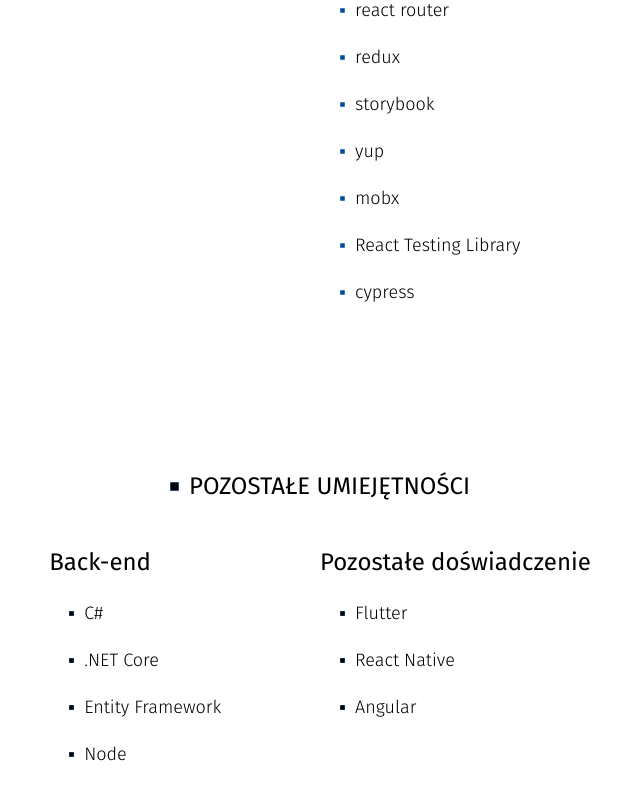
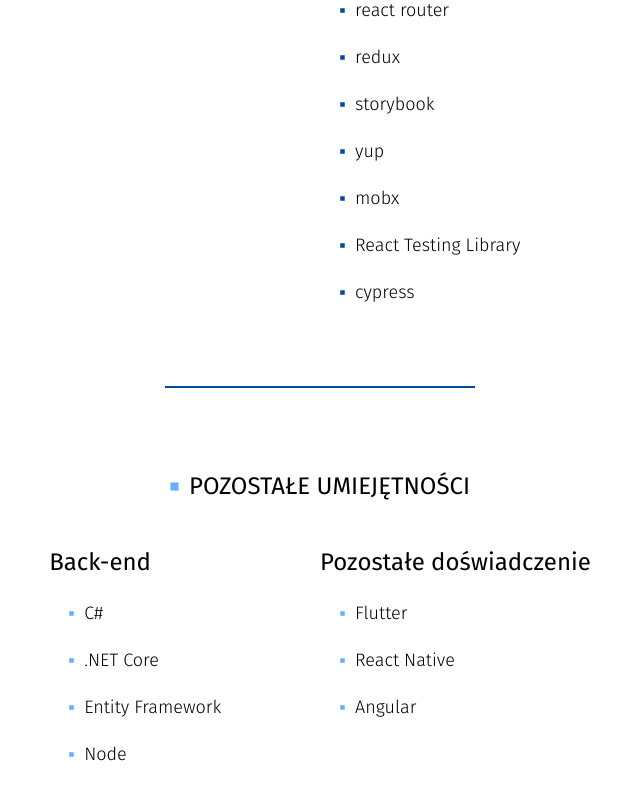
Before and after one commit to LukeKow/lukasz.kowalczyk.web.dev, a React (Vite) app: page / in a window 1280 px wide. Shown: the part 1124-1924 px from the top of the page, without its empty margins (320-960 px from the left). Built offline with nearby package versions, Linux system fonts and the light colour scheme.

Commit message:
fix separator issues, update pointer and pointerwithtext props

```diff
--- a/src/Home.tsx
+++ b/src/Home.tsx
@@ -130,7 +130,7 @@
               />
             ))}
           </SkillsListContainer>
-          <Separator color="blue" separatorCustomStyle="my-10" />
+          <Separator separatorCustomStyle="bg-blue-700 my-10" />
         </div>
         <div className="hidden md:grid grid-cols-2 gap-y-5">
           <Typography
@@ -167,17 +167,14 @@
             ))}
           </SkillsListContainer>
         </div>
-        <Separator
-          color="blue"
-          separatorCustomStyle="hidden md:block my-10 md:w-[25%]"
-        />
+        <Separator separatorCustomStyle="hidden md:block bg-blue-700 my-10 md:w-[25%]" />
       </Container>
       <Container bgColor="none" className="mb-[80px] md:mb-0 shadow-md">
         <PointerWithText
           fontType="subheader"
           text={"POZOSTAŁE UMIEJĘTNOŚCI"}
           pointerColor="custom"
-          pointerCustomStyle="bg-blue-400"
+          pointerCustomStyle="text-blue-400"
           pointerSize="9px"
         />
         <div className="flex md:hidden flex-col">
@@ -193,21 +190,15 @@
                 text={skill}
                 pointerSize="5px"
                 fontType="body"
-                pointerColor="custom"
-                pointerCustomStyle="bg-blue-400"
+                pointerCustomStyle="text-blue-400"
               />
             ))}
           </SkillsListContainer>
-          <Separator
-            color={"custom"}
-            separatorCustomStyle="bg-blue-400 my-10"
-          />
+          <Separator separatorCustomStyle="bg-blue-400 my-10" />
           <PointerWithText
             fontType="subheader"
-            text={"OTHER EXPERIENCE"}
-            pointerColor="custom"
-            pointerCustomStyle="bg-blue-200"
-            textCustomStyle=""
+            text={"POZOSTAŁE DOŚWIADCZENIE"}
+            pointerCustomStyle="text-blue-200"
           />
           <SkillsListContainer>
             {otherExperience.map((skill, index) => (
@@ -217,7 +208,7 @@
                 pointerSize="5px"
                 fontType="body"
                 pointerColor="custom"
-                pointerCustomStyle="bg-blue-200"
+                pointerCustomStyle="text-blue-200"
               />
             ))}
           </SkillsListContainer>
@@ -240,8 +231,7 @@
                 text={skill}
                 pointerSize="5px"
                 fontType="body"
-                pointerColor="custom"
-                pointerCustomStyle="bg-blue-400"
+                pointerCustomStyle="text-blue-400"
               />
             ))}
           </SkillsListContainer>
@@ -253,8 +243,7 @@
                 text={skill}
                 pointerSize="5px"
                 fontType="body"
-                pointerColor="custom"
-                pointerCustomStyle="bg-blue-400"
+                pointerCustomStyle="text-blue-400"
               />
             ))}
           </SkillsListContainer>
--- a/src/components/bottomBar/components/pointer/Pointer.tsx
+++ b/src/components/bottomBar/components/pointer/Pointer.tsx
@@ -3,7 +3,7 @@
 
 export const Pointer = ({ size, color, customStyle }: PointerProps) => {
   return (
-    <div className={`${customStyle} ${pointerColorMap[color]}`}>
+    <div className={`${customStyle} ${color ? pointerColorMap[color] : ""}`}>
       <SmallSquareIcon width={size} height={size} />
     </div>
   );
--- a/src/components/bottomBar/components/pointer/PointerTypes.ts
+++ b/src/components/bottomBar/components/pointer/PointerTypes.ts
@@ -20,7 +20,7 @@
 };
 
 export interface PointerProps {
-  color: PointerColor;
+  color?: PointerColor;
   customStyle?: string;
   size?: string;
 }
--- a/src/components/projects/components/Project/ProjectDetails.tsx
+++ b/src/components/projects/components/Project/ProjectDetails.tsx
@@ -51,10 +51,7 @@
                 fontType="body"
                 textCustomStyle={`${cardTheme.text}`}
               />
-              <Separator
-                color={cardTheme.accent as PointerColor}
-                separatorCustomStyle="my-5"
-              />
+              <Separator separatorCustomStyle={`my-5 ${cardTheme.accent}`} />
               <Typography
                 text="Czym się zajmowałem"
                 fontType="subheader"
@@ -65,10 +62,7 @@
                 fontType="body"
                 textCustomStyle={`${cardTheme.text}`}
               />
-              <Separator
-                color={cardTheme.separator}
-                separatorCustomStyle="my-5"
-              />
+              <Separator separatorCustomStyle={`my-5 ${cardTheme.accent}`} />
               <Typography
                 text="Narzędzia, których używałem"
                 fontType="subheader"
--- a/src/components/shared/container/Container.tsx
+++ b/src/components/shared/container/Container.tsx
@@ -1,6 +1,7 @@
 import type { PropsWithChildren } from "react";
 import { buttonColorMap, type ConatinerProps } from "./ContainerTypes";
 
+//TODO: Is it needed at all?
 export const Container = ({
   bgColor,
   children,
--- a/src/components/shared/pointerWithText/PointerWithText.tsx
+++ b/src/components/shared/pointerWithText/PointerWithText.tsx
@@ -1,6 +1,8 @@
 import { Pointer } from "../../bottomBar/components/pointer/Pointer";
 import { Typography } from "../typography/Typography";
 import { type PointerWithTextProps } from "./PointerWithTextTypes";
+
+//TODO simplify this component it's weird and messy... XD
 
 export const PointerWithText = ({
   fontType,
@@ -13,7 +15,11 @@
   return (
     <div className="flex gap-2.5 items-center ">
       <div className={pointerCustomStyle}>
-        <Pointer color={pointerColor} size={pointerSize} />
+        <Pointer
+          color={pointerColor}
+          size={pointerSize}
+          customStyle={pointerCustomStyle}
+        />
       </div>
       <Typography
         text={text}
--- a/src/components/shared/pointerWithText/PointerWithTextTypes.ts
+++ b/src/components/shared/pointerWithText/PointerWithTextTypes.ts
@@ -3,6 +3,6 @@
 
 export interface PointerWithTextProps extends TypographyProps {
   pointerSize?: string;
-  pointerColor: PointerColor;
+  pointerColor?: PointerColor;
   pointerCustomStyle?: string;
 }
--- a/src/components/shared/separator/Separator.tsx
+++ b/src/components/shared/separator/Separator.tsx
@@ -3,7 +3,7 @@
 export const Separator = ({ color, separatorCustomStyle }: SeparatorProps) => {
   return (
     <div
-      className={`${separatorCustomStyle} ${separatorColorMap[color]} w-full h-0.5`}
+      className={`${separatorCustomStyle} ${color ? separatorColorMap[color] : ""} w-full h-0.5`}
     ></div>
   );
 };
--- a/src/components/shared/separator/SeparatorTypes.ts
+++ b/src/components/shared/separator/SeparatorTypes.ts
@@ -7,6 +7,6 @@
 
 export const separatorColorMap = pointerColorMap;
 export interface SeparatorProps {
-  color: SeparatorColor;
+  color?: SeparatorColor;
   separatorCustomStyle?: string;
 }
--- a/src/components/shared/typography/Typography.tsx
+++ b/src/components/shared/typography/Typography.tsx
@@ -1,5 +1,6 @@
 import { fontTypeMap, type TypographyProps } from "./TypographyTypes";
 
+// TODO: Think about creating separate components for Typography's fontType
 export const Typography = ({
   fontType,
   text,
```
